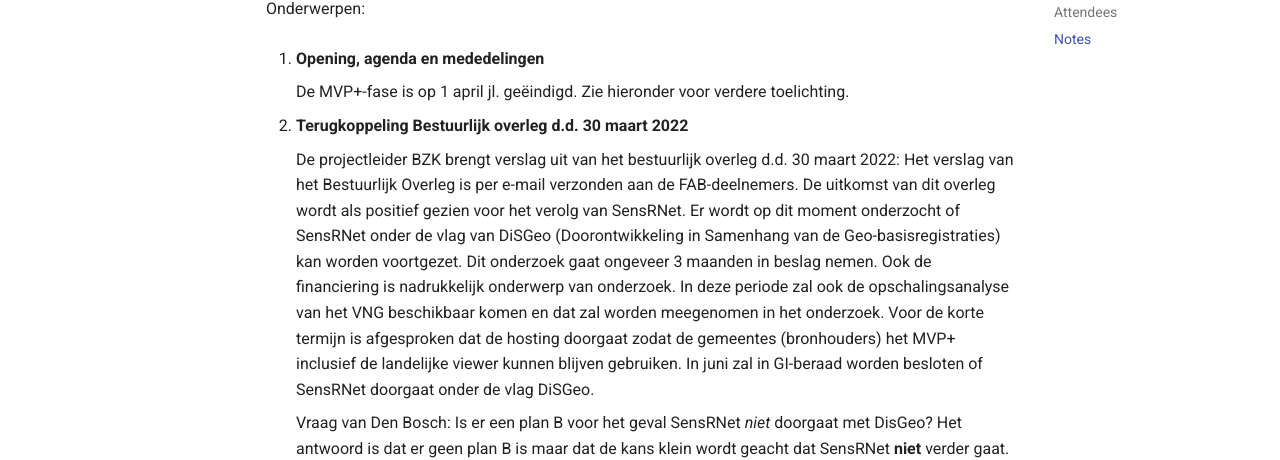
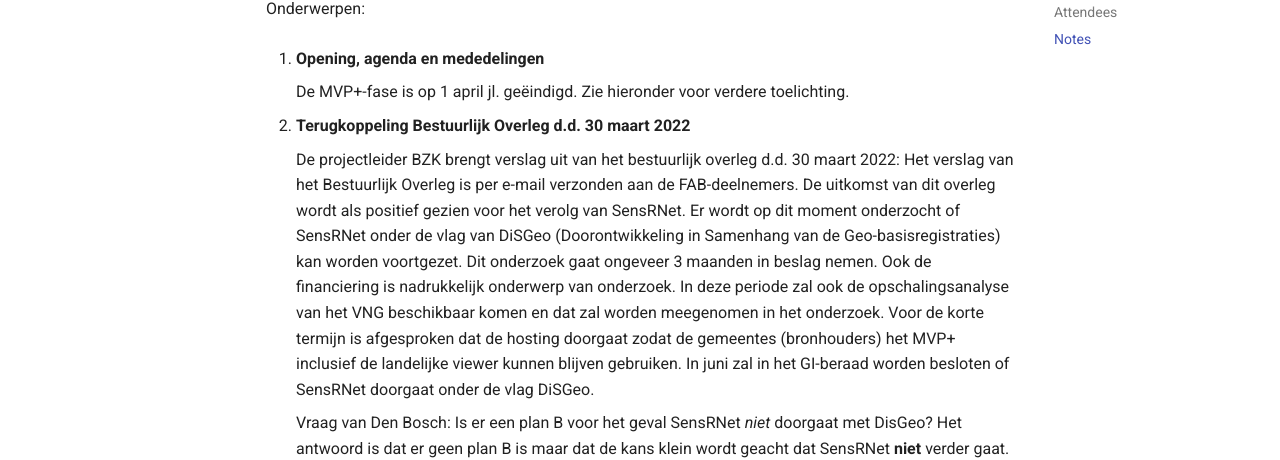
Before and after one commit to kadaster-labs/sensrnet-home, an MkDocs documentation site: the page built from docs/notes/2022-04-06-FAB-notes.md, in a window 1280 px wide and 900 px high, scrolled down 681 px. Shown: the part 144-604 px from the top of the window. Built offline with MkDocs 1.6.1 and Material for MkDocs 9.7.7, drawn with Linux system fonts in a browser that asks for light colours; comment, search, counter and statistics services are not loaded.

Commit message:
Update 2022-04-06-FAB-notes.md

```diff
--- a/docs/notes/2022-04-06-FAB-notes.md
+++ b/docs/notes/2022-04-06-FAB-notes.md
@@ -26,7 +26,7 @@
 
      De MVP+-fase is op 1 april jl. geëindigd. Zie hieronder voor verdere toelichting.
 
-2. **Terugkoppeling Bestuurlijk overleg d.d. 30 maart 2022**
+2. **Terugkoppeling Bestuurlijk Overleg d.d. 30 maart 2022**
 
      De projectleider BZK brengt verslag uit van het bestuurlijk overleg d.d. 30 maart 2022:
      Het verslag van het Bestuurlijk Overleg is per e-mail verzonden aan de FAB-deelnemers.
@@ -36,7 +36,7 @@
      Ook de financiering is nadrukkelijk onderwerp van onderzoek.
      In deze periode zal ook de opschalingsanalyse van het VNG beschikbaar komen en dat zal worden meegenomen in het onderzoek.
      Voor de korte termijn is afgesproken dat de hosting doorgaat zodat de gemeentes (bronhouders) het MVP+ inclusief de landelijke viewer kunnen blijven gebruiken.
-     In juni zal in GI-beraad worden besloten of SensRNet doorgaat onder de vlag DiSGeo.
+     In juni zal in het GI-beraad worden besloten of SensRNet doorgaat onder de vlag DiSGeo.
 
      Vraag van Den Bosch: Is er een plan B voor het geval SensRNet _niet_ doorgaat met DisGeo?
      Het antwoord is dat er geen plan B is maar dat de kans klein wordt geacht dat SensRNet **niet** verder gaat.
```
